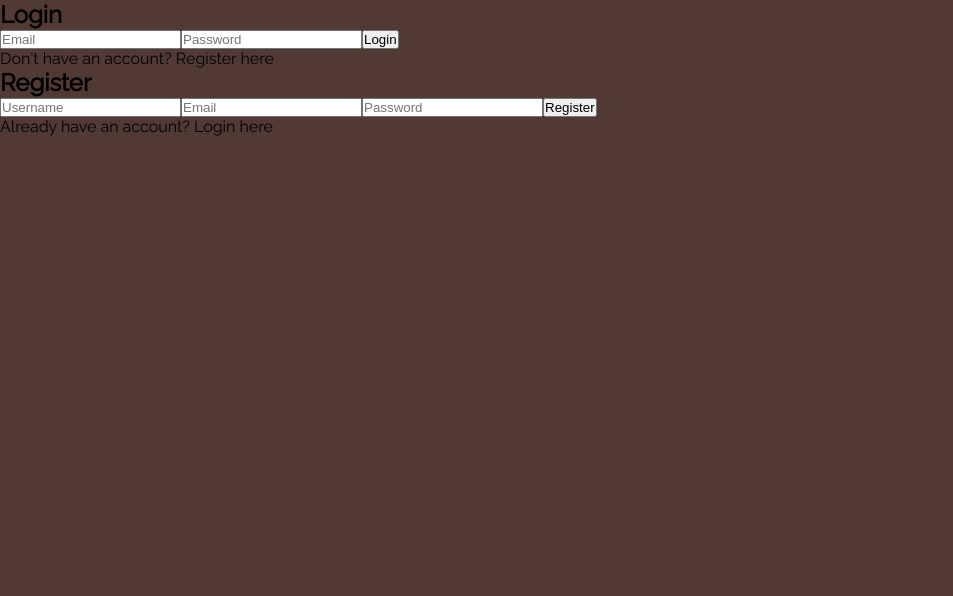
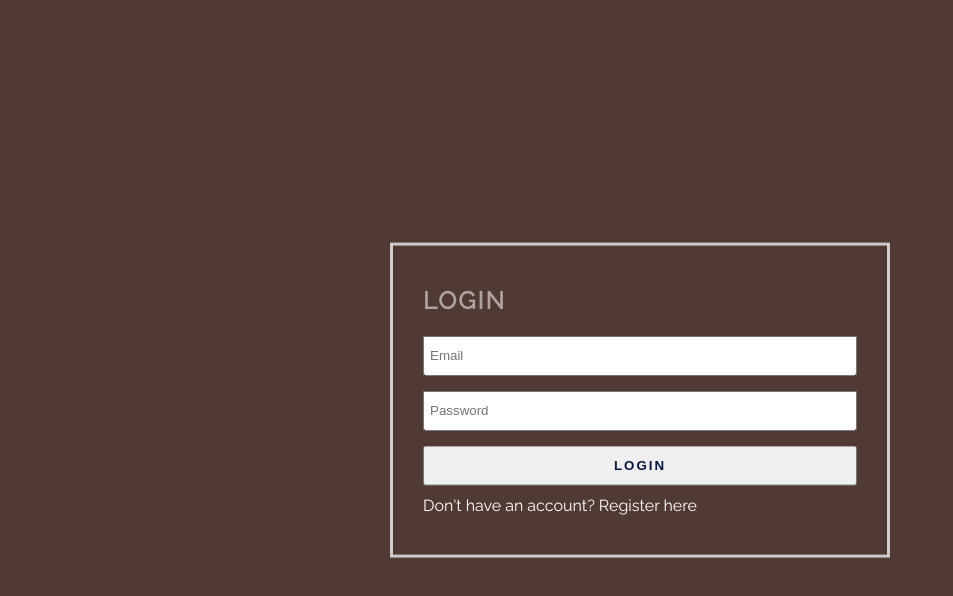
Before and after one commit to bslzz/MERN-CRUD-notes, a React (Create React App) app in the folder client/: page / in a window 1280 px wide. Shown: the top 596 px of the page, without its empty margins (0-953 px from the left). Built offline with nearby package versions, Linux system fonts and the light colour scheme; the HTML template or start-up script is replaced by a standard one.

Commit message:
styled components, CRUD functionality completed

```diff
--- a/client/src/App.js
+++ b/client/src/App.js
@@ -1,7 +1,6 @@
 import React, { useState, useEffect } from 'react';
 import Login from './components/Login';
 import Notes from './components/Notes';
-import Register from './components/Register';
 import axios from 'axios';
 
 const App = () => {
@@ -29,10 +28,7 @@ const App = () => {
       {isLogin ? (
         <Notes setIsLogin={setIsLogin} />
       ) : (
-        <>
-          <Login setIsLogin={setIsLogin} />
-          <Register />
-        </>
+        <Login setIsLogin={setIsLogin} />
       )}
     </>
   );
--- a/client/src/components/Login.js
+++ b/client/src/components/Login.js
@@ -3,11 +3,35 @@ import axios from 'axios';
 
 const Login = ({ setIsLogin }) => {
   const [user, setUser] = useState({
+    username: '',
     email: '',
     password: '',
   });
   const [error, setError] = useState('');
-  const { email, password } = user;
+
+  const { username, email, password } = user;
+  const registerHandler = (e) => {
+    setUser({
+      ...user,
+      [e.target.name]: e.target.value,
+    });
+    setError('');
+  };
+
+  const registerSubmit = async (e) => {
+    e.preventDefault();
+    try {
+      const res = await axios.post('/users/register', {
+        username,
+        email,
+        password,
+      });
+      setUser({ username: '', email: '', password: '' });
+      setError(res.data.msg);
+    } catch (error) {
+      error.response.data.msg && setError(error.response.data.msg);
+    }
+  };
 
   const loginHandler = (e) => {
     setUser({
@@ -30,11 +54,16 @@ const Login = ({ setIsLogin }) => {
     }
   };
 
+  const [onLogin, setOnLogin] = useState(false);
+  const style = {
+    visibility: onLogin ? 'visible' : 'hidden',
+    opacity: onLogin ? 1 : 0,
+  };
   return (
-    <section>
-      <h3>{error}</h3>
-      <div className="login">
+    <section className="login-page">
+      <div className="login create-note">
         <h2>Login</h2>
+        <h3>{error}</h3>
         <form onSubmit={loginSubmit}>
           <input
             type="email"
@@ -52,7 +81,40 @@ const Login = ({ setIsLogin }) => {
           />
           <button>Login</button>
           <p>
-            Don't have an account? <span>Register here</span>
+            Don't have an account?{' '}
+            <span onClick={() => setOnLogin(true)}>Register here</span>
+          </p>
+        </form>
+      </div>
+      <div className="register create-note" style={style}>
+        <h2>Register</h2>
+        <h3>{error}</h3>
+        <form onSubmit={registerSubmit}>
+          <input
+            type="text"
+            name="username"
+            placeholder="Username"
+            value={username}
+            onChange={registerHandler}
+          />
+          <input
+            type="email"
+            name="email"
+            placeholder="Email"
+            value={email}
+            onChange={registerHandler}
+          />
+          <input
+            type="password"
+            name="password"
+            placeholder="Password"
+            value={password}
+            onChange={registerHandler}
+          />
+          <button>Register</button>
+          <p>
+            Already have an account?{' '}
+            <span onClick={() => setOnLogin(false)}>Login here</span>
           </p>
         </form>
       </div>
--- a/client/src/components/Notes/CreateNote.js
+++ b/client/src/components/Notes/CreateNote.js
@@ -1,7 +1,75 @@
-import React from 'react';
+import React, { useState } from 'react';
+import { useHistory } from 'react-router-dom';
+import axios from 'axios';
 
 const CreateNote = () => {
-  return <div>Create Note</div>;
+  const [note, setNote] = useState({
+    title: '',
+    content: '',
+    date: '',
+  });
+
+  const { title, content, date } = note;
+
+  const history = useHistory();
+  const onChangeInput = (e) => {
+    setNote({ ...note, [e.target.name]: e.target.value });
+  };
+  const noteSubmit = async (e) => {
+    e.preventDefault();
+    try {
+      const token = localStorage.getItem('tokenStore');
+      if (token) {
+        const newNote = { title, content, date };
+        await axios.post('notes/create', newNote, {
+          headers: { Authorization: token },
+        });
+        return history.push('/');
+      }
+    } catch (error) {
+      window.location.href = '/';
+    }
+  };
+
+  return (
+    <div className="create-note">
+      <h2>Create Note</h2>
+      <form onSubmit={noteSubmit}>
+        <div className="row">
+          <label htmlFor="title">Title</label>
+          <input
+            type="text"
+            name="title"
+            value={title}
+            onChange={onChangeInput}
+            required
+          />
+        </div>
+        <div className="row">
+          <label htmlFor="content">Content</label>
+          <textarea
+            type="text"
+            name="content"
+            value={content}
+            required
+            rows="10"
+            onChange={onChangeInput}
+          />
+        </div>
+        <div className="row">
+          <label htmlFor="date">Date: {date}</label>
+          <input
+            type="date"
+            name="date"
+            value={date}
+            onChange={onChangeInput}
+            required
+          />
+        </div>
+        <button type="submit">Save</button>
+      </form>
+    </div>
+  );
 };
 
 export default CreateNote;
--- a/client/src/components/Notes/EditNote.js
+++ b/client/src/components/Notes/EditNote.js
@@ -1,7 +1,94 @@
-import React from 'react';
+import React, { useState, useEffect } from 'react';
+import { useHistory } from 'react-router-dom';
+import axios from 'axios';
 
-const EditNote = () => {
-  return <div>Edit Note</div>;
+const EditNote = ({ match }) => {
+  const [note, setNote] = useState({
+    title: '',
+    content: '',
+    date: '',
+    id: '',
+  });
+
+  const { title, content, date, id } = note;
+  const history = useHistory();
+
+  const onChangeInput = (e) => {
+    setNote({ ...note, [e.target.name]: e.target.value });
+  };
+
+  useEffect(() => {
+    const getNote = async () => {
+      const token = localStorage.getItem('tokenStore');
+      if (match.params.id) {
+        const res = await axios.get(`/notes/${match.params.id}`, {
+          headers: { Authorization: token },
+        });
+        setNote({
+          title: res.data.title,
+          content: res.data.content,
+          date: new Date(res.data.date).toLocaleDateString(),
+          id: res.data._id,
+        });
+      }
+    };
+    getNote();
+  }, [match.params.id]);
+
+  const editNote = async (e) => {
+    e.preventDefault();
+    try {
+      const token = localStorage.getItem('tokenStore');
+      if (token) {
+        const newNote = { title, content, date };
+        await axios.put(`/notes/${id}`, newNote, {
+          headers: { Authorization: token },
+        });
+        return history.push('/');
+      }
+    } catch (error) {
+      window.location.href = '/';
+    }
+  };
+  return (
+    <div className="create-note">
+      <h2>Edit Note</h2>
+      <form onSubmit={editNote}>
+        <div className="row">
+          <label htmlFor="title">Title</label>
+          <input
+            type="text"
+            name="title"
+            value={title}
+            onChange={onChangeInput}
+            required
+          />
+        </div>
+        <div className="row">
+          <label htmlFor="content">Content</label>
+          <textarea
+            type="text"
+            name="content"
+            value={content}
+            required
+            rows="10"
+            onChange={onChangeInput}
+          />
+        </div>
+        <div className="row">
+          <label htmlFor="date">Date: {date}</label>
+          <input
+            type="date"
+            name="date"
+            value={date}
+            onChange={onChangeInput}
+            required
+          />
+        </div>
+        <button type="submit">Save</button>
+      </form>
+    </div>
+  );
 };
 
 export default EditNote;
--- a/client/src/components/Register.js
+++ /dev/null
@@ -1,74 +0,0 @@
-import React, { useState } from 'react';
-import axios from 'axios';
-
-const Register = () => {
-  const [user, setUser] = useState({
-    username: '',
-    email: '',
-    password: '',
-  });
-  const [error, setError] = useState('');
-
-  const { username, email, password } = user;
-
-  const registerHandler = (e) => {
-    setUser({
-      ...user,
-      [e.target.name]: e.target.value,
-    });
-    setError('');
-  };
-
-  const registerSubmit = async (e) => {
-    e.preventDefault();
-    try {
-      const res = await axios.post('/users/register', {
-        username,
-        email,
-        password,
-      });
-      setUser({ username: '', email: '', password: '' });
-      setError(res.data.msg);
-    } catch (error) {
-      error.response.data.msg && setError(error.response.data.msg);
-    }
-  };
-
-  return (
-    <section>
-      <h3>{error}</h3>
-      <div className="register">
-        <h2>Register</h2>
-        <form onSubmit={registerSubmit}>
-          <input
-            type="text"
-            name="username"
-            placeholder="Username"
-            value={username}
-            onChange={registerHandler}
-          />
-          <input
-            type="email"
-            name="email"
-            placeholder="Email"
-            value={email}
-            onChange={registerHandler}
-          />
-          <input
-            type="password"
-            name="password"
-            placeholder="Password"
-            value={password}
-            onChange={registerHandler}
-          />
-          <button>Register</button>
-          <p>
-            Already have an account? <span>Login here</span>
-          </p>
-        </form>
-      </div>
-    </section>
-  );
-};
-
-export default Register;
--- a/client/src/index.css
+++ b/client/src/index.css
@@ -95,6 +95,9 @@ a {
 .card .text-wrapper {
   width: 100%;
   height: 150px;
+  display: -webkit-box;
+  -webkit-box-orient: vertical;
+  -webkit-line-clamp: 7;
   overflow: hidden;
   margin: 10px 0;
   color: #fff9;
@@ -115,3 +118,96 @@ a {
   letter-spacing: 2px;
   font-size: 12px;
 }
+
+/******Create Note ********/
+
+.create-note {
+  max-width: 500px;
+  width: 100%;
+  margin: auto;
+  border: 3px solid #ccc;
+  padding: 30px;
+}
+
+.create-note h2 {
+  letter-spacing: 2px;
+  text-transform: uppercase;
+  margin: 10px 0;
+}
+
+.create-note .row {
+  width: 100%;
+  margin: 10px 0;
+}
+
+.create-note input,
+.create-note button {
+  width: 100%;
+  height: 40px;
+  padding: 0 5px;
+}
+
+.create-note label {
+  text-transform: uppercase;
+  font-weight: 600;
+  letter-spacing: 2px;
+}
+
+.create-note textarea {
+  width: 100%;
+  resize: none;
+  padding: 0 5px;
+}
+.create-note button {
+  cursor: pointer;
+  text-transform: uppercase;
+  font-weight: 900;
+  letter-spacing: 2px;
+  color: rgb(7, 25, 63);
+}
+
+/* login/register form */
+
+.login-page {
+  position: relative;
+  width: 100%;
+  min-height: 100vh;
+}
+
+.login input,
+.register input {
+  margin-bottom: 15px;
+}
+
+.login,
+.register {
+  position: absolute;
+  top: 50%;
+  left: 50%;
+  transform: translate(-50%, -50%);
+}
+.login-page h2,
+.login-page h3 {
+  color: #fff8;
+}
+.login-page h3 {
+  text-align: center;
+  text-transform: uppercase;
+  color: red;
+  margin: 1.3rem 0;
+}
+.login-page p {
+  margin: 10px 0;
+  color: #fff;
+}
+.login-page span:hover {
+  color: orange;
+  cursor: pointer;
+}
+
+@media (max-width: 500px) {
+  .create-note {
+    padding: 15px;
+    border: 2px solid #ccc;
+  }
+}
```
